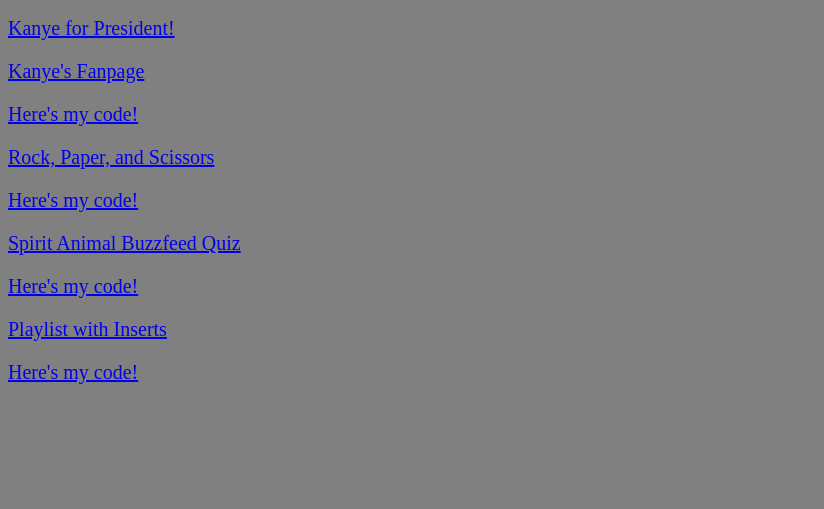
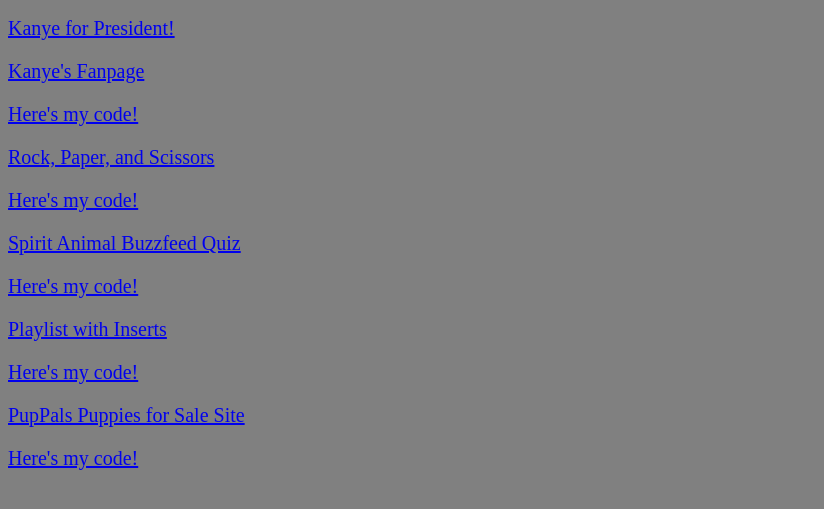
Before and after one commit to nate8all/nathan.github.io, a plain HTML site: page portfolio.html in a window 1280 px wide. Shown: the part 149-658 px from the top of the page, without its empty margins (0-824 px from the left). Drawn offline with Linux system fonts and the light colour scheme.

Commit message:
updated portfolio
Added 2309 project

```diff
--- a/portfolio.html
+++ b/portfolio.html
@@ -17,5 +17,7 @@
         <a href="https://github.com/nate8all/quiz"><p>Here's my code!</p></a>
         <a href="https://nate8all.github.io/playlist/"><p>Playlist with Inserts</p></a>
         <a href="https://github.com/nate8all/playlist"><p>Here's my code!</p></a>
+        <a href="https://jungle-various-tailor.glitch.me"><p>PupPals Puppies for Sale Site</p></a>
+        <a href="https://glitch.com/edit/#!/jungle-various-tailor"><p>Here's my code!</p></a>
     </body>
 </html>
```
